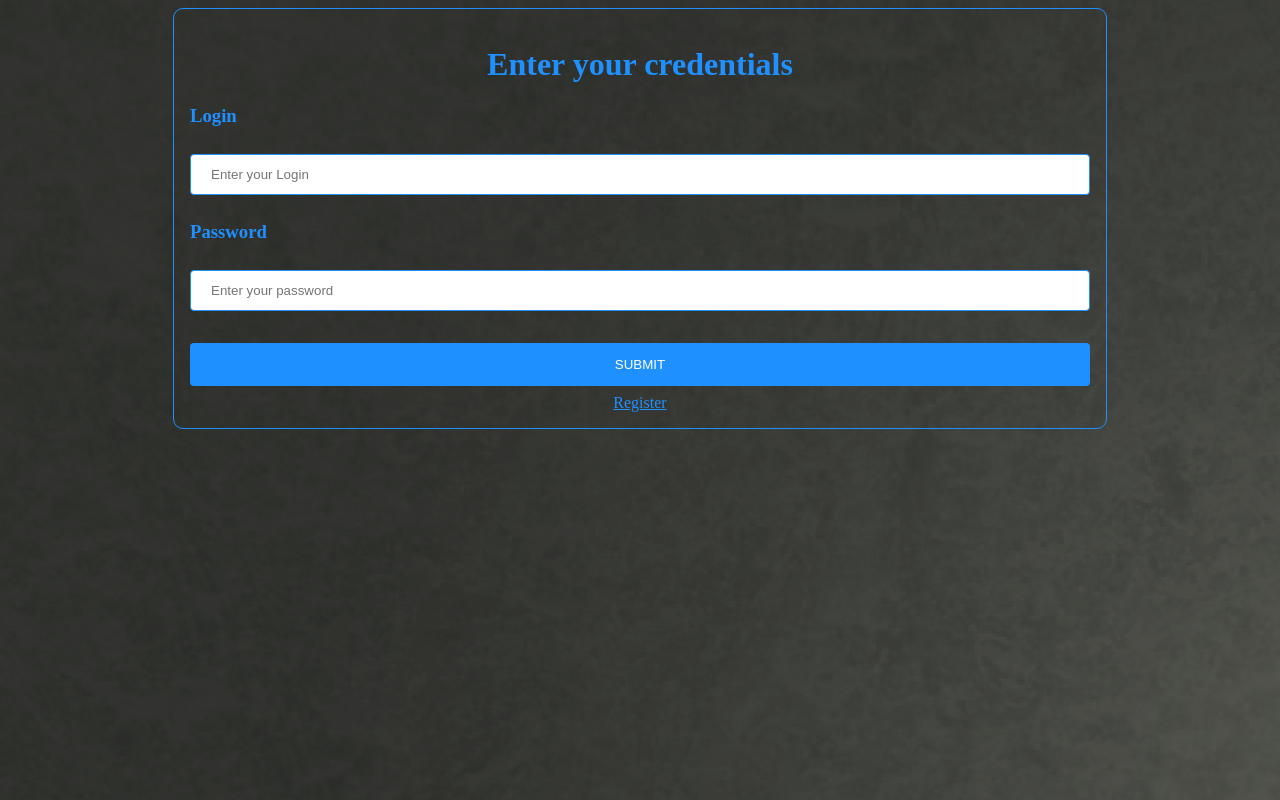
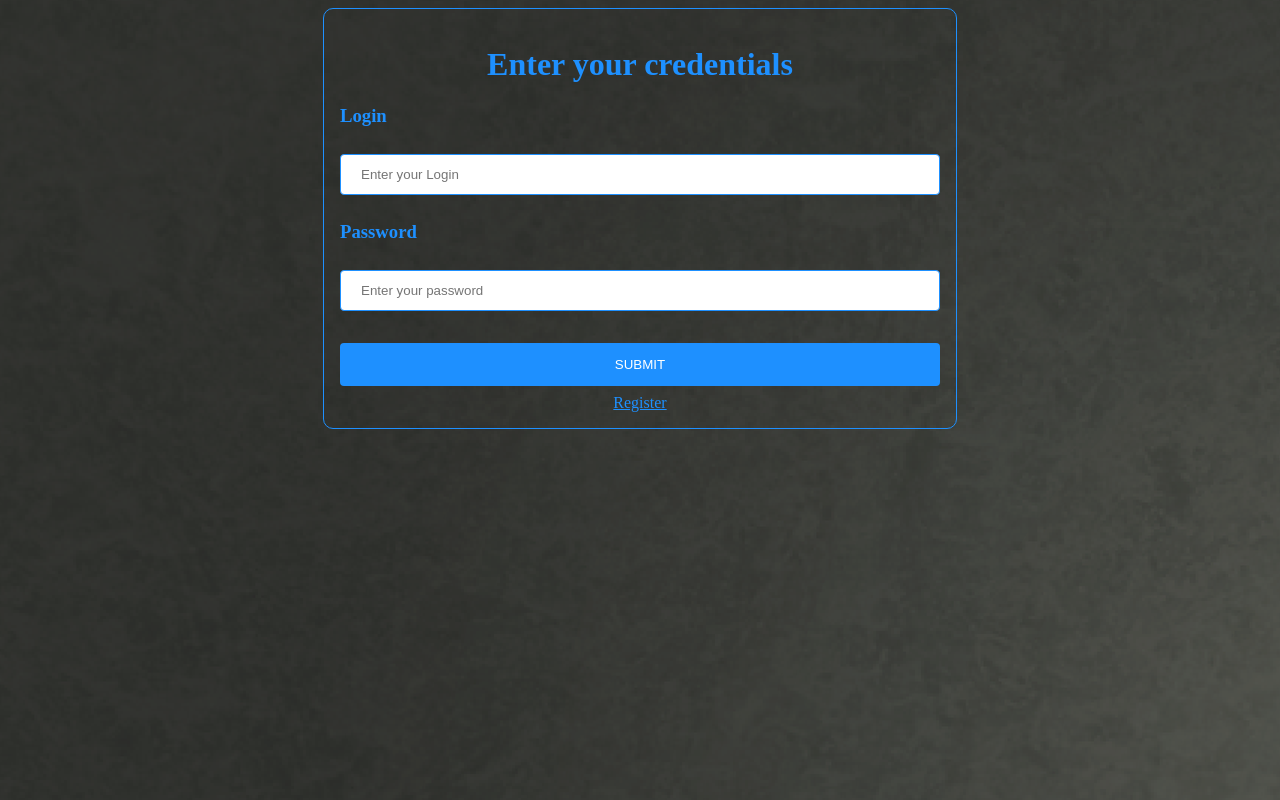
Before and after one commit to dmitriykunev/test_login, a React (Create React App) app: page /login in a window 1280 px wide. Built offline with nearby package versions, Linux system fonts and the light colour scheme.

Commit message:
Release 0.3.1

```diff
--- a/src/components/content.js
+++ b/src/components/content.js
@@ -18,6 +18,7 @@ const mapStateToProps = state => {
 class Content extends Component {
     componentDidMount() {
         const token = localStorage.getItem('token');
+
         if(this.props.token) {
             localStorage.setItem('token', this.props.token);
         } else if (token) {
@@ -28,7 +29,7 @@ componentDidMount() {
             })
         } else {
             this.props.history.push('/login')
-    };
+        }
     }
 
     render() {
--- a/src/components/login.js
+++ b/src/components/login.js
@@ -91,7 +91,7 @@ class Login extends Component {
     render() {
         return (
             <div>
-            <form className={'form'} onSubmit={this.handleSubmit}>
+            <form className={'LoginForm'} onSubmit={this.handleSubmit}>
                 <h1>Enter your credentials</h1><p/>
                 <h3>Login</h3>
                 <input type={'text'} autoComplete={"on"} placeholder={'Enter your Login'} onChange={this.handleChangeUserName}
--- a/src/components/navbar.js
+++ b/src/components/navbar.js
@@ -57,16 +57,16 @@ class NavBar extends Component {
                     open={Boolean(anchorEl)}
                     onClose={this.handleClose}>
                     <MenuItem onClick={this.handleClose}>
-                        <NavLink className="NavLink" to='/content'><i className="fa fa-fw fa-home"></i> Home</NavLink>
+                        <NavLink to='/content'><i className="fa fa-fw fa-home"></i> Home</NavLink>
                     </MenuItem>
                     <MenuItem onClick={this.handleClose}>
-                        <NavLink className="NavLink" to='/usersView'><i className="fa fa-fw fa-address-card"></i> My Profile</NavLink>
+                        <NavLink to='/usersView'><i className="fa fa-fw fa-address-card"></i> My Profile</NavLink>
                     </MenuItem>
                     <MenuItem onClick={this.handleClose}>
-                        <NavLink className="NavLink" to={"/usersEdit"}><i className="fa fa-fw fa-user-edit"></i> Manage Users</NavLink>
+                        <NavLink to={"/usersEdit"}><i className="fa fa-fw fa-user-edit"></i> Manage Users</NavLink>
                     </MenuItem>
                     <MenuItem onClick={this.handleClose}>
-                        <NavLink className="NavLink" to='/' onClick={this.signOut}>
+                        <NavLink to='/' onClick={this.signOut}>
                             <i className="fas fa-sign-out-alt"></i> Sign Out</NavLink>
                     </MenuItem>
                 </Menu>
--- a/src/index.css
+++ b/src/index.css
@@ -68,6 +68,21 @@ form {
     box-shadow: gray;
 }
 
+.LoginForm {
+    position: center;
+    right: auto;
+    left: auto;
+    top: auto;
+    bottom: 10px;
+    margin: auto;
+    max-width: 600px;
+    padding: 16px;
+    background-color: transparent;
+    border: 1px solid dodgerblue;
+    border-radius: 10px;
+    box-shadow: gray;
+}
+
 FormUser {
     right: 30%;
     left: 30%;
@@ -81,10 +96,11 @@ FormUser {
     box-shadow: gray;
 }
 
-NavLink {
-    text-decoration: none;
-    color: dodgerblue;
-}
+/*NavLink {*/
+/*    text-decoration: none;*/
+/*    color: dodgerblue;*/
+/*    background-color: transparent;*/
+/*}*/
 
 .buttonForm {
     color: dodgerblue;
@@ -128,3 +144,44 @@ NavLink:link {
 NavLink:visited {
     text-decoration: none;
 }
+
+.MuiPaper-rounded-255 {
+    background-color: cornflowerblue;
+}
+
+a {
+    color: dodgerblue;
+    background: transparent;
+}
+
+a.active {
+    color: dodgerblue;
+    background: transparent;
+}
+
+.MuiListItem-button-86:hover {
+
+}
+
+.MuiInputBase-input-188 {
+    color: dodgerblue;
+    -webkit-tap-highlight-color: dodgerblue;
+    -webkit-text-decoration-color: dodgerblue;
+}
+
+.MuiButtonBase-root-27 {
+    border-color: dodgerblue;
+}
+
+.MuiButton-outlinedPrimary-103 {
+    color: dodgerblue;
+    border: 1px solid dodgerblue;
+}
+
+.MuiInputBase-input-233 {
+    color: dodgerblue;
+}
+
+div {
+    display: block;
+}
```
Also changed, not shown: src/components/addUser.js (+7 -5 lines). Lines whose indentation alone changed are shown as unchanged.
